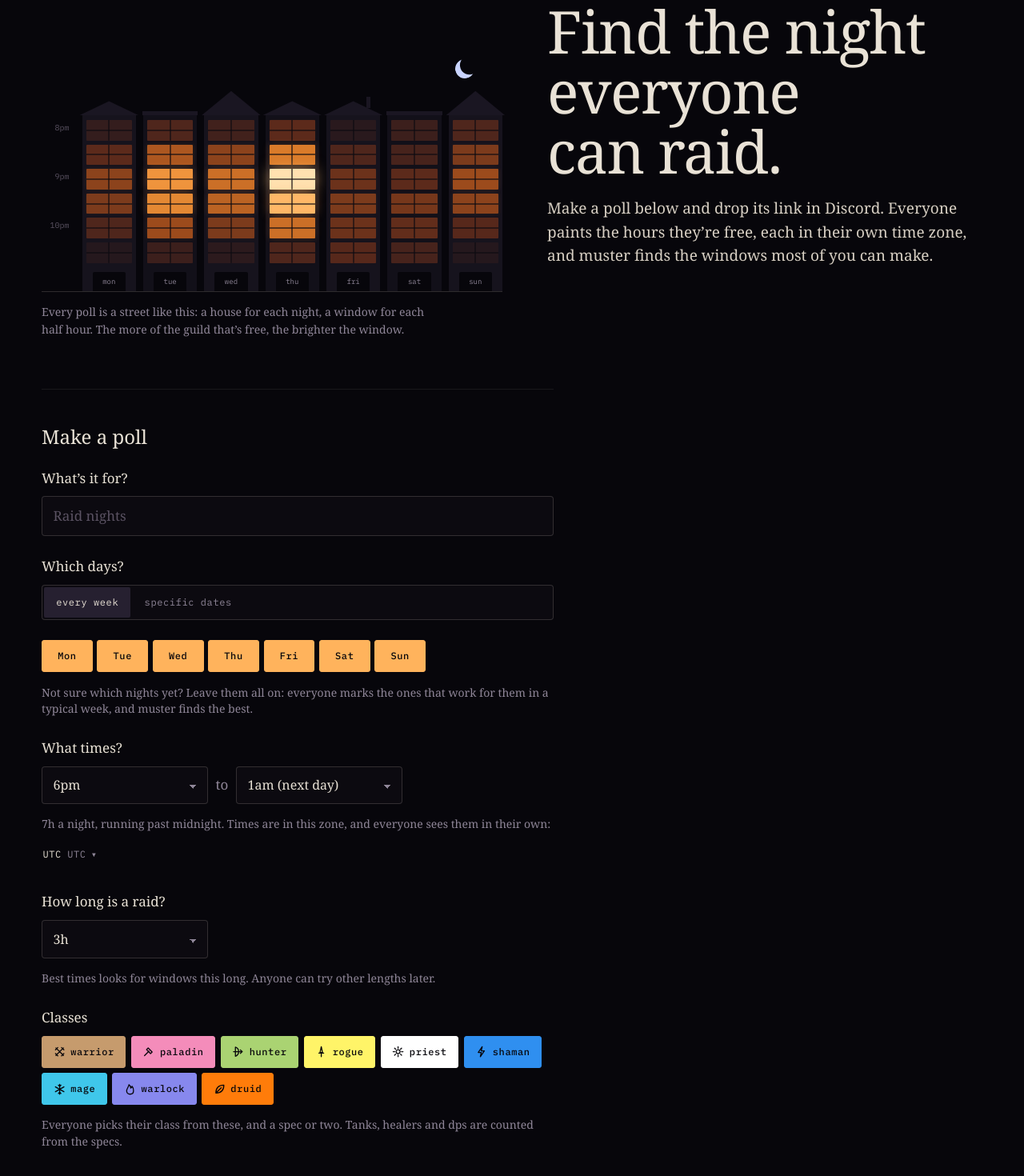
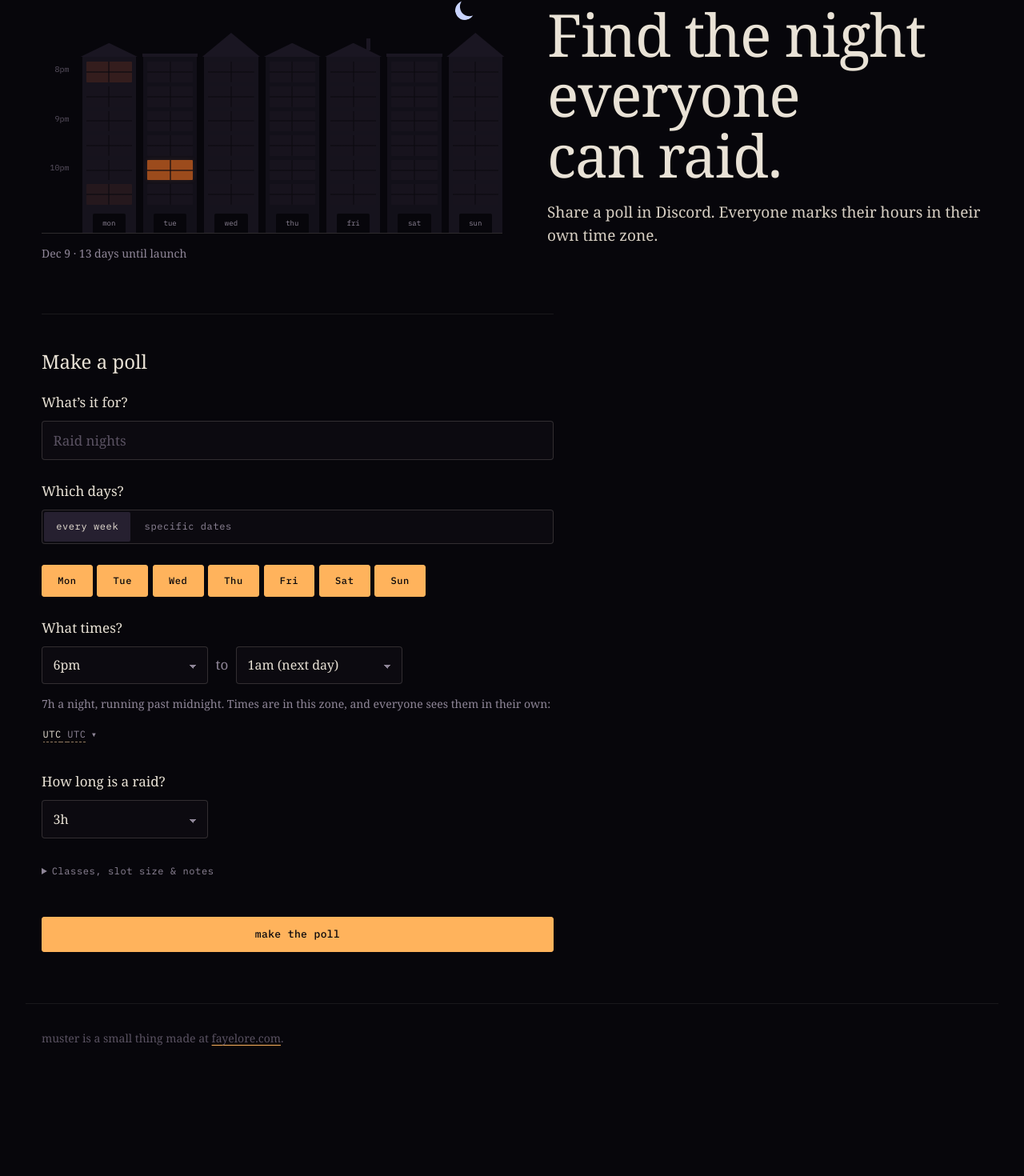
Before and after one commit to fayedintoyou/muster, a React (Vite) app: page / in a window 1280 px wide. Shown: the part 116-1586 px from the top of the page at 80% size. After the commit the page ends 1457 px from the top, so only its background shows below. Built offline with nearby package versions, Linux system fonts and the light colour scheme.

Commit message:
Light the street for December 9 and simplify poll setup (#11)
* Count down to launch in the street and simplify poll setup

* Cut repeated explanations from poll setup and answering

```diff
--- a/src/app/BestTimes.tsx
+++ b/src/app/BestTimes.tsx
@@ -85,7 +85,7 @@ export function BestTimes({
           </select>
         </label>
         {result.clamped && (
-          <p className="hint">The poll’s nights are only {formatDuration(result.span * poll.slot)} long, so that’s the window.</p>
+          <p className="hint">Longest available window: {formatDuration(result.span * poll.slot)}.</p>
         )}
         {required.size > 0 && <p className="hint">Only windows {names([...required], nameOf)} can all make.</p>}
       </div>
@@ -93,8 +93,8 @@ export function BestTimes({
       {answered.length < 2 ? (
         <p className="empty">
           {answered.length === 0
-            ? 'Once people mark their times, the nights that suit the most of you show up here.'
-            : 'One answer so far. Once a second person marks their times, the nights that suit the most of you show up here.'}
+            ? 'Best times needs at least two answers.'
+            : 'Waiting for a second answer.'}
         </p>
       ) : result.candidates.length === 0 ? (
         <p className="empty">
--- a/src/app/Home.tsx
+++ b/src/app/Home.tsx
@@ -23,8 +23,7 @@ export function Home() {
           <div className="hero-text">
             <h1 className="display">Find the night everyone can raid.</h1>
             <p className="lede">
-              Make a poll below and drop its link in Discord. Everyone paints the hours they’re free, each in their
-              own time zone, and muster finds the windows most of you can make.
+              Share a poll in Discord. Everyone marks their hours in their own time zone.
             </p>
           </div>
         </section>
--- a/src/app/JoinForm.tsx
+++ b/src/app/JoinForm.tsx
@@ -155,7 +155,7 @@ export function JoinForm({
         />
         {nameMissing && (
           <p className="error" id="join-name-missing" role="alert">
-            Add your name or in-game handle first, so the guild knows whose times these are.
+            Add your name or in-game handle.
           </p>
         )}
         <p className="hint">Answered already on another device? Use the same name to pick up where you left off.</p>
@@ -233,7 +233,7 @@ export function JoinForm({
           {error}
         </p>
       )}
-      {marked === 0 && <p className="hint">You haven’t marked any times above yet. You can save now and mark them after.</p>}
+      {marked === 0 && <p className="hint">You can add your times after saving.</p>}
       <button className="button primary wide" type="submit" disabled={busy}>
         {busy ? 'saving…' : 'save my times'}
       </button>
--- a/src/app/Panes.tsx
+++ b/src/app/Panes.tsx
@@ -1,4 +1,4 @@
-import type { CSSProperties } from 'react';
+import { useEffect, useState, type CSSProperties } from 'react';
 import { glow } from './glow';
 
 // The home page's picture: a street of seven houses, one for each night of the week, with a window for
@@ -19,10 +19,28 @@ const DAYS = ['mon', 'tue', 'wed', 'thu', 'fri', 'sat', 'sun'];
 const ROOFS = ['gable', 'flat', 'steep', 'gable', 'chimney', 'flat', 'steep'];
 const TIMES = ['8pm', '', '9pm', '', '10pm', ''];
 
+function daysToLaunch() {
+  const now = new Date();
+  const today = Date.UTC(now.getFullYear(), now.getMonth(), now.getDate());
+  return (Date.UTC(2026, 11, 9) - today) / 86_400_000;
+}
+
 export function Panes() {
+  const [days, setDays] = useState(daysToLaunch);
+  useEffect(() => {
+    const update = () => setDays(daysToLaunch());
+    const timer = window.setInterval(update, 60_000);
+    document.addEventListener('visibilitychange', update);
+    return () => {
+      window.clearInterval(timer);
+      document.removeEventListener('visibilitychange', update);
+    };
+  }, []);
+  // Bring three more windows on each day in the fortnight before launch.
+  const lit = Math.max(3, 42 - days * 3);
   return (
-    <figure className="street" aria-hidden="true">
-      <div className="street-row">
+    <figure className="street">
+      <div className="street-row" aria-hidden="true">
         <div className="street-times">
           {TIMES.map((t, i) => (
             <span key={i}>{t}</span>
@@ -32,7 +50,9 @@ export function Panes() {
           <div key={col} className="house" data-roof={ROOFS[col]}>
             <span className="roof" />
             <span className="house-body">
-              {night.map((level, row) => (
+              {night.map((warmth, row) => {
+                const level = days >= 0 && (col * 6 + row) * 17 % 42 >= lit ? 0 : warmth;
+                return (
                 <span
                   key={row}
                   className="window"
@@ -45,16 +65,16 @@ export function Panes() {
                     } as CSSProperties
                   }
                 />
-              ))}
+                );
+              })}
               <span className="door">{DAYS[col]}</span>
             </span>
           </div>
         ))}
       </div>
-      <figcaption>
-        Every poll is a street like this: a house for each night, a window for each half hour. The more of the guild
-        that’s free, the brighter the window.
-      </figcaption>
+      {days >= 0 && (
+        <figcaption><time dateTime="2026-12-09">Dec 9</time> · {days === 0 ? 'Launch day' : `${days} ${days === 1 ? 'day' : 'days'} until launch`}</figcaption>
+      )}
     </figure>
   );
 }
--- a/src/app/People.tsx
+++ b/src/app/People.tsx
@@ -30,7 +30,7 @@ export function People({
   const [error, setError] = useState('');
 
   if (people.length === 0) {
-    return <p className="empty">No one has answered yet. Share the link and answers show up here as they come in.</p>;
+    return <p className="empty">Share the poll link to invite your guild.</p>;
   }
 
   return (
--- a/src/app/PollForm.tsx
+++ b/src/app/PollForm.tsx
@@ -158,10 +158,6 @@ export function PollForm({
               </button>
             ))}
           </div>
-          <p className="hint">
-            Not sure which nights yet? Leave them all on: everyone marks the ones that work for them in a typical
-            week, and muster finds the best.
-          </p>
         </fieldset>
       ) : (
         <fieldset className="field">
@@ -217,9 +213,10 @@ export function PollForm({
             </select>
           </label>
         </div>
-        <p className="hint">Best times looks for windows this long. Anyone can try other lengths later.</p>
       </fieldset>
 
+      <details className="field more" open={editing || undefined}>
+        <summary>Classes, slot size &amp; notes</summary>
         <fieldset className="field">
           <legend>Classes</legend>
           <div className="day-chips" role="group" aria-label="Classes to offer">
@@ -238,12 +235,9 @@ export function PollForm({
             ))}
           </div>
           <p className="hint">
-          Everyone picks their class from these, and a spec or two. Tanks, healers and dps are counted from the specs.
+            Raid roles come from each player’s specs.
           </p>
         </fieldset>
-
-      <details className="field more" open={editing || undefined}>
-        <summary>More options</summary>
         <fieldset className="field">
           <legend>Slot size</legend>
           <div className="segmented" role="radiogroup" aria-label="Slot size">
--- a/src/app/styles.css
+++ b/src/app/styles.css
@@ -353,7 +353,7 @@ option { background: var(--wall); color: var(--ink); }
 @media (min-width: 900px) {
   /* The text stands on the street's pavement, to its right. */
   .hero { grid-template-columns: minmax(0, 36rem) minmax(0, 1fr); gap: 3.5rem; align-items: end; padding: 2rem 0 4rem; }
-  .hero-text { padding-bottom: 4.6rem; }
+  .hero-text { align-self: center; }
   .hero .display { margin-top: 0; }
 }
 
@@ -597,6 +597,7 @@ option { background: var(--wall); color: var(--ink); }
   .best-list { display: grid; grid-template-columns: repeat(2, minmax(0, 1fr)); gap: 0 2.5rem; max-width: 60rem; }
   .best-item { padding-inline: 0; }
 }
+@media (min-width: 960px) { .group-hint { display: none; } }
 .group-hint { margin: -0.4rem 0 0.8rem; }
 
 .me-line { display: flex; align-items: baseline; gap: 0.75rem; flex-wrap: wrap; margin-bottom: 0.75rem; }
```
Also changed, not shown: src/app/PollPage.tsx (+8 -11 lines), 1 other file (tests, documents, lock files or other folders). Lines whose indentation alone changed are shown as unchanged.
